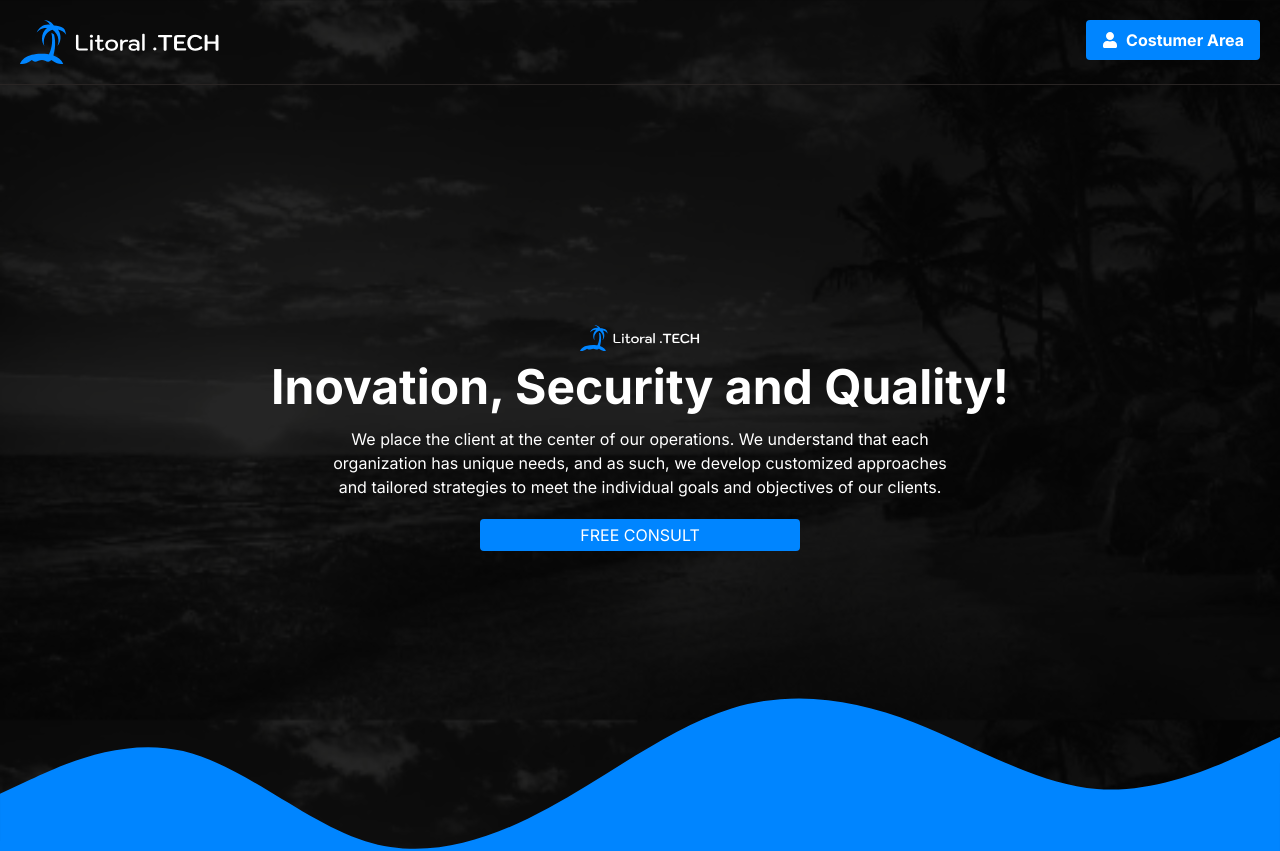
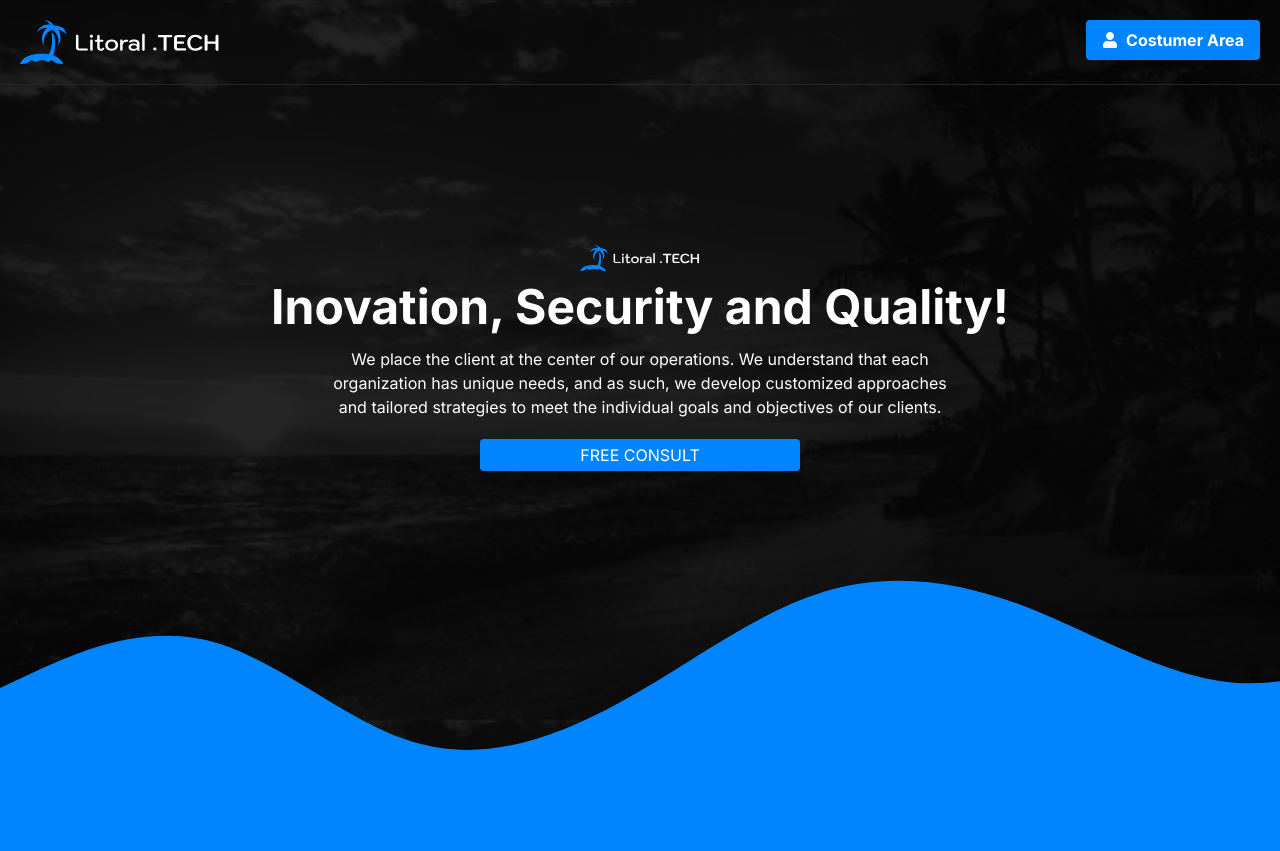
Before and after one commit to Marcelorox/litoral_tech, a Next.js app in the folder litoraltech/: page / in a window 1280 px wide. Shown: the top 851 px of the page. Built offline with nearby package versions, Linux system fonts and the light colour scheme.

Commit message:
fix: waves responsive

```diff
--- a/litoraltech/src/components/HomePage/Description.tsx
+++ b/litoraltech/src/components/HomePage/Description.tsx
@@ -5,11 +5,13 @@ interface Props {}
 
 const Description: React.FC<Props> = () => {
   return (
-    <div className="flex flex-col justify-center h-[80vh] md:h-[100vh] md:flex-row">
-      <div className="flex flex-col md:mt-[10rem] lg:mt-[15rem] md:justify-normal">
+    <div className="flex flex-col justify-center h-[80vh] md:h-[98vh] md:flex-row">
+      <div className="flex flex-col custombp:mt-[10rem] md:justify-normal">
         <div className="flex flex-col items-center justify-center">
           <Image src="/logoTech.svg" alt="Logo" width={120} height={120} />
-          <h2 className="mt-3 text-2xl font-bold text-center text-white md:text-5xl">Inovation, Security and Quality!</h2>
+          <h2 className="mt-3 text-2xl font-bold text-center text-white md:text-5xl">
+            Inovation, Security and Quality!
+          </h2>
         </div>
         <div className="flex justify-center w-full">
           <span className="text-white md:w-[50vw] items-center text-center mt-4">
@@ -20,11 +22,11 @@ const Description: React.FC<Props> = () => {
           </span>
         </div>
 
-
         <div className="flex justify-center mt-5">
-          <button className="text-white w-80 p-1 bg-[#0085FF] rounded  hover:bg-blue-500 transition hover:scale-110">FREE CONSULT</button>
+          <button className="text-white w-80 p-1 bg-[#0085FF] rounded  hover:bg-blue-500 transition hover:scale-110">
+            FREE CONSULT
+          </button>
         </div>
-
       </div>
     </div>
   );
--- a/litoraltech/src/components/HomePage/Main.tsx
+++ b/litoraltech/src/components/HomePage/Main.tsx
@@ -11,7 +11,7 @@ const Main = () => {
     <main className="flex flex-col bg-[url('/paisagem.gif')] bg-contain">
         <Header/>
         <Description/>
-        <div className="absolute h-[15rem] top-[80vh] md:top-[83vh] w-full md:h-60 bg-[url('/Vector.svg')] bg-cover lg:top-[85vh]"></div>
+        <div className="absolute h-[15rem] top-[80vh] w-full md:h-[40vh] bg-[url('/Vector.svg')] bg-cover lg:top-[70vh]"></div>
         <AboutUs/>
     </main>
 
--- a/litoraltech/tailwind.config.js
+++ b/litoraltech/tailwind.config.js
@@ -7,6 +7,9 @@ module.exports = {
   ],
   theme: {
     extend: {
+      screens: {
+        'custombp': {'raw': '(min-height: 1920px),(min-width:1080px)'}
+    }
     },
   },
   plugins: [],
```
Lines whose indentation alone changed are shown as unchanged.
